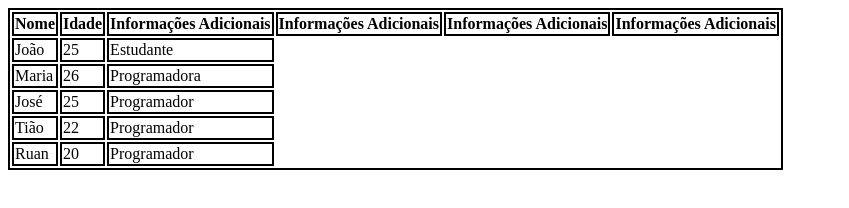
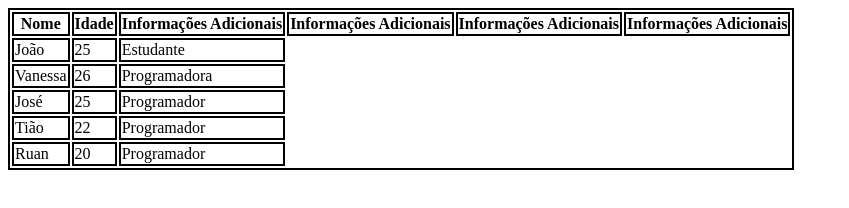
Before and after one commit to Ruan-Stofeli/aula-tabela, a plain HTML site: page index.html in a window 1280 px wide. Shown: the whole page, without its empty margins (0-849 px from the left). Drawn offline with Linux system fonts and the light colour scheme.

Commit message:
Trocado de Maria para Vanessa

```diff
--- a/index.html
+++ b/index.html
@@ -39,7 +39,7 @@
         <thead>
         <tbody>
             <tr>
-                <td>Maria</td>
+                <td>Vanessa</td>
                 <td>26</td>
                 <td>Programadora</td>
             </tr>
```
